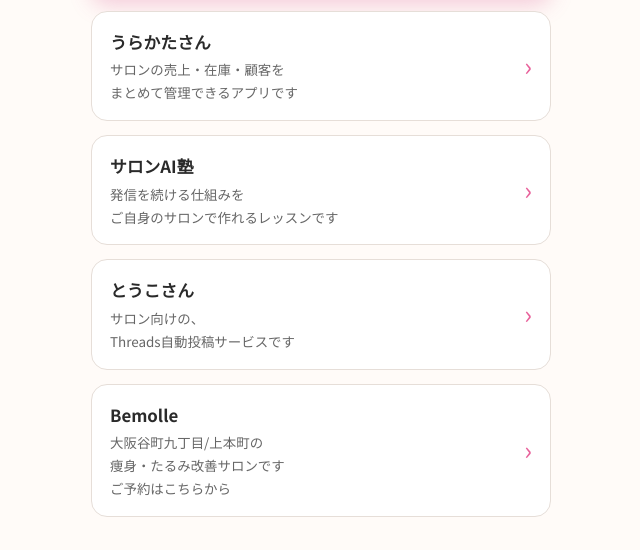
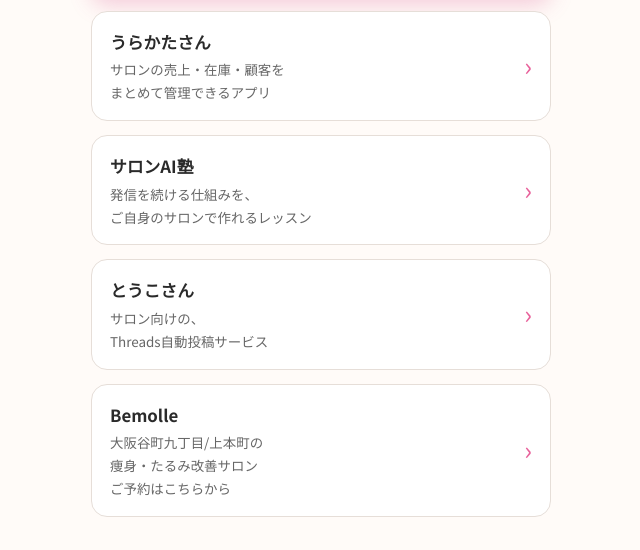
Before and after one commit to AyaKuroki929/threads-bot, a plain HTML site: page saas_app/public/aya.html in a window 1280 px wide. Shown: the part 415-965 px from the top of the page, 319-959 px from the left. Drawn offline with Linux system fonts and the light colour scheme.

Commit message:
リンク集: 説明の語尾の「です」をやめて名詞で終える（健康診断以外）
Co-Authored-By: Claude Opus 5.5 <noreply@anthropic.com>

```diff
--- a/saas_app/public/aya.html
+++ b/saas_app/public/aya.html
@@ -78,19 +78,19 @@
     </a>
     <a class="card" href="https://urakatasan.shikisai.work">
       <span class="name">うらかたさん</span>
-      <span class="desc">サロンの売上・在庫・顧客を<br>まとめて管理できるアプリです</span>
+      <span class="desc">サロンの売上・在庫・顧客を<br>まとめて管理できるアプリ</span>
     </a>
     <a class="card" href="https://saas.shikisai.work/salon-ai-school">
       <span class="name">サロンAI塾</span>
-      <span class="desc">発信を続ける仕組みを<br>ご自身のサロンで作れるレッスンです</span>
+      <span class="desc">発信を続ける仕組みを、<br>ご自身のサロンで作れるレッスン</span>
     </a>
     <a class="card" href="https://saas.shikisai.work/toukosan">
       <span class="name">とうこさん</span>
-      <span class="desc">サロン向けの、<br>Threads自動投稿サービスです</span>
+      <span class="desc">サロン向けの、<br>Threads自動投稿サービス</span>
     </a>
     <a class="card" href="https://beauty.hotpepper.jp/kr/slnH000563440/">
       <span class="name">Bemolle</span>
-      <span class="desc">大阪谷町九丁目/上本町の<br>痩身・たるみ改善サロンです<br>ご予約はこちらから</span>
+      <span class="desc">大阪谷町九丁目/上本町の<br>痩身・たるみ改善サロン<br>ご予約はこちらから</span>
     </a>
   </div>
 
```
